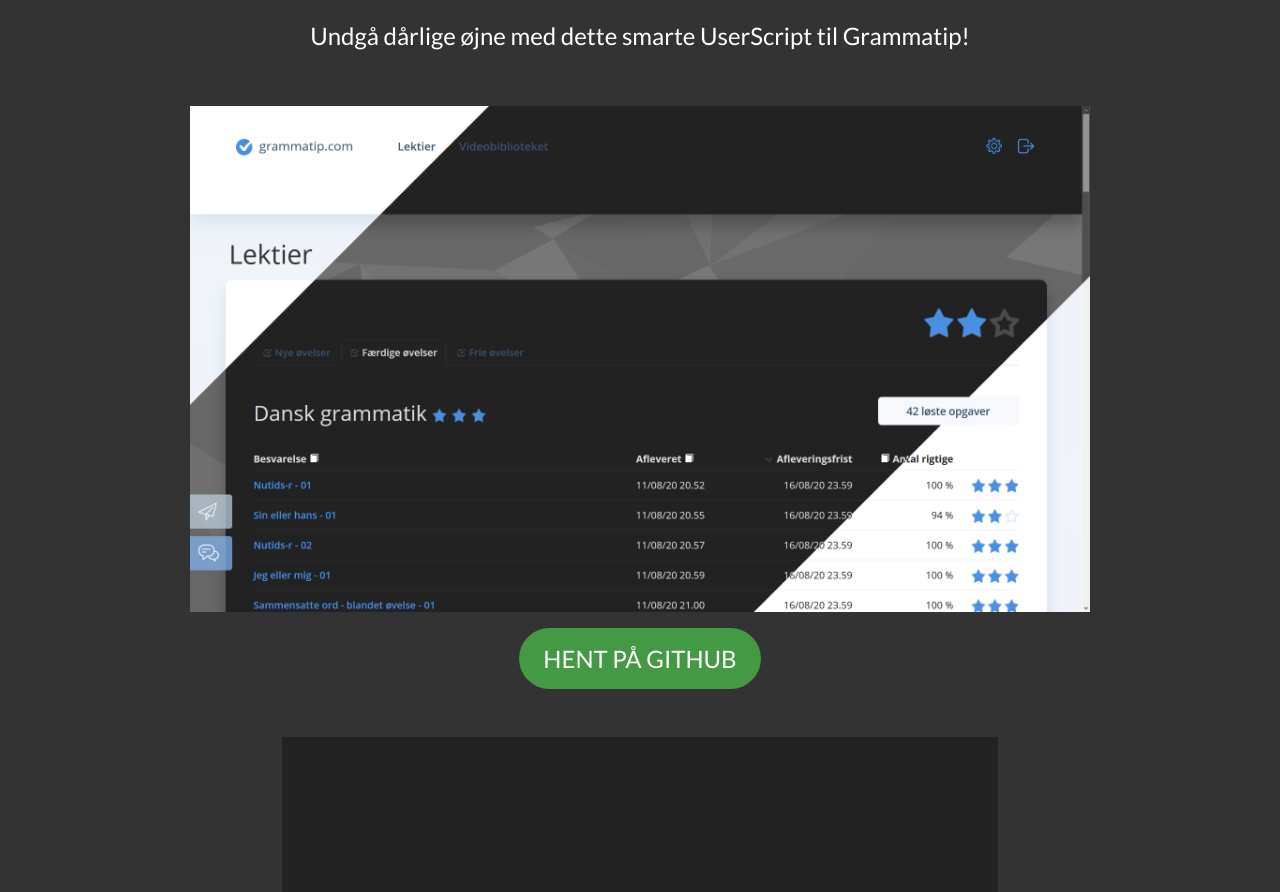
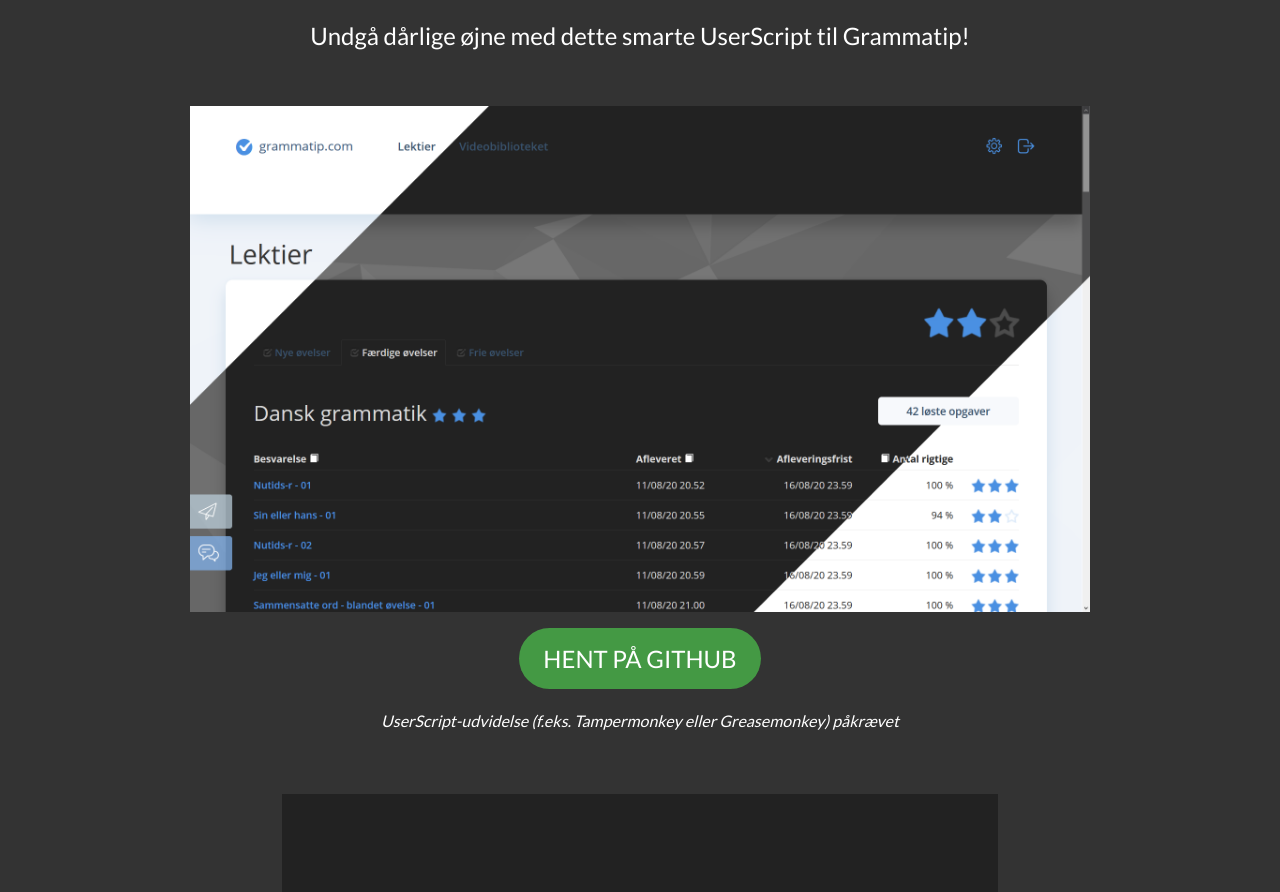
Before and after one commit to kie2204/grammatip-dark-mode, a plain HTML site: page docs/index.html in a window 1280 px wide. Shown: the part 171-1063 px from the top of the page. Drawn offline with Linux system fonts and the light colour scheme.

Commit message:
Tilføjet advarsel til github pages

```diff
--- a/docs/index.html
+++ b/docs/index.html
@@ -10,7 +10,8 @@
         <p>Undgå dårlige øjne med dette smarte UserScript til Grammatip!</p>
         <img src="screenshot.png" id="screenshot"><br>
         <a class="btn-link" href="https://github.com/kie2204/grammatip-dark-mode/releases/latest">Hent på GitHub</a>
-        <br>
+        <br><br><br>
+        <i>UserScript-udvidelse (f.eks. Tampermonkey eller Greasemonkey) påkrævet</i>
         <div class="testimony">"WOW, det virker fantastisk!"<p>- mig</p></div>
         <div class="testimony">"Grammatip DarkMode gav mig mit syn tilbage!"<p>- ingen nogensinde</p></div>
     </body>
```
